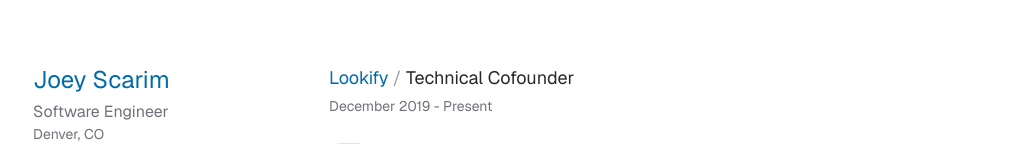
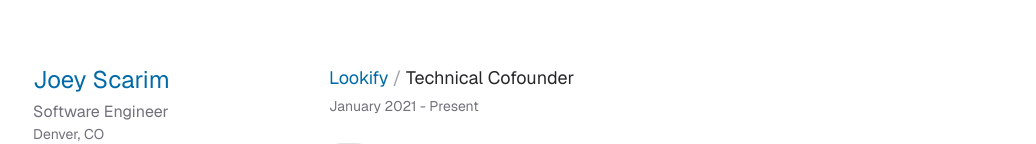
Before and after one commit to joeyscarim/portfolio, a Next.js app: page / in a window 1280 px wide. Shown: the top 144 px of the page, without its empty margins (119-1155 px from the left). Built offline with nearby package versions, Linux system fonts and the light colour scheme.

Commit message:
Update dates for Lookify project in work.ts to reflect accurate timeline

```diff
--- a/app/data/work.ts
+++ b/app/data/work.ts
@@ -24,7 +24,7 @@ export const companies: Company[] = [
   {
     name: "Lookify",
     role: "Technical Cofounder",
-    dates: "December 2019 - Present",
+    dates: "January 2021 - Present",
     projects: [
       {
         name: "Lookify.io",
```
